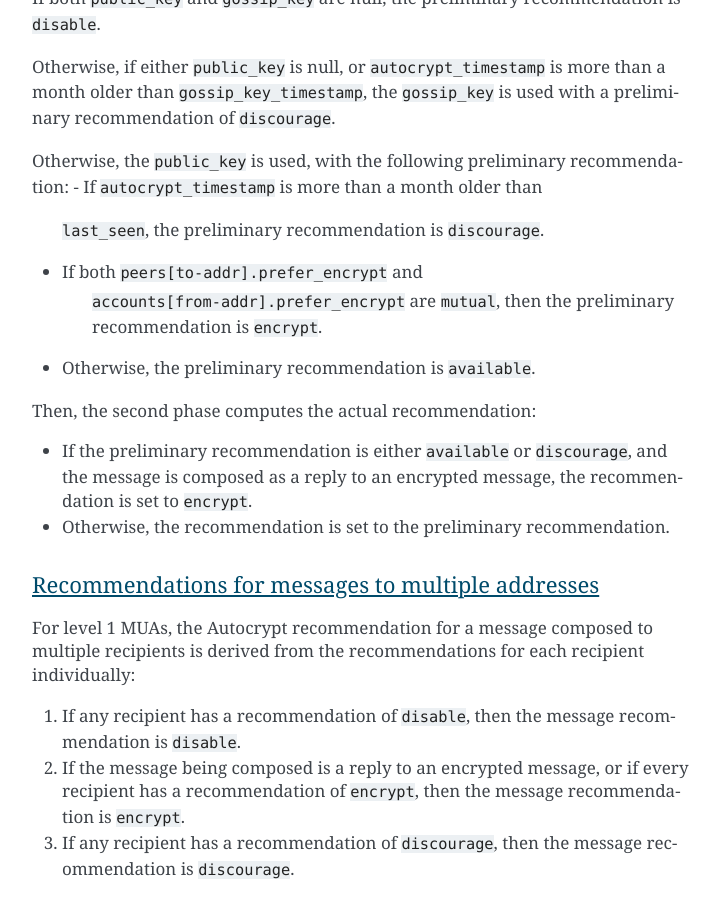
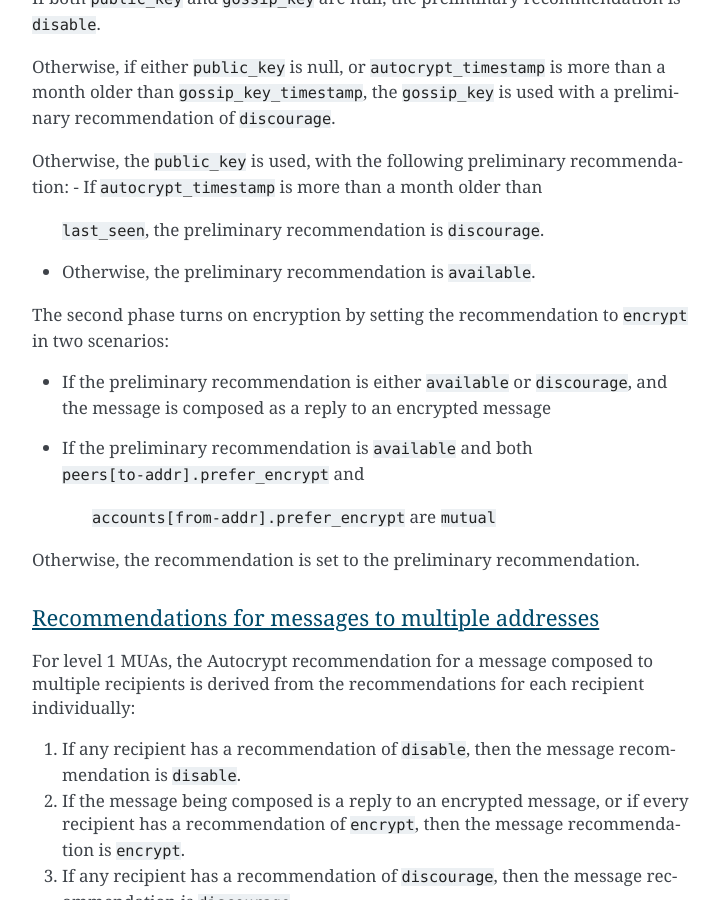
Before and after one commit to autocrypt/autocrypt, a Sphinx documentation site: the page built from doc/level1.rst, in a window 1280 px wide and 900 px high, scrolled down 9444 px. Shown: the whole window, without its empty margins (388-1108 px from the left). Built offline with Sphinx 7.4.7, drawn with Linux system fonts in a browser that asks for light colours.

Commit message:
minor: recommend encrypt in the second phase only

```diff
--- a/doc/level1.rst
+++ b/doc/level1.rst
@@ -444,18 +444,19 @@ Otherwise, the ``public_key`` is used, with the following preliminary
 recommendation:
 - If ``autocrypt_timestamp`` is more than a month older than
   ``last_seen``, the preliminary recommendation is ``discourage``.
-- If both ``peers[to-addr].prefer_encrypt`` and
-   ``accounts[from-addr].prefer_encrypt`` are ``mutual``, then the
-   preliminary recommendation is ``encrypt``.
 - Otherwise, the preliminary recommendation is ``available``.
 
-Then, the second phase computes the actual recommendation:
+The second phase turns on encryption by setting the recommendation
+to ``encrypt`` in two scenarios:
 
 - If the preliminary recommendation is either ``available`` or
   ``discourage``, and the message is composed as a reply to an
-  encrypted message, the recommendation is set to ``encrypt``.
-- Otherwise, the recommendation is set to the preliminary
-  recommendation.
+  encrypted message
+- If the preliminary recommendation is ``available`` and
+  both ``peers[to-addr].prefer_encrypt`` and
+   ``accounts[from-addr].prefer_encrypt`` are ``mutual``
+
+Otherwise, the recommendation is set to the preliminary recommendation.
 
 Recommendations for messages to multiple addresses
 ~~~~~~~~~~~~~~~~~~~~~~~~~~~~~~~~~~~~~~~~~~~~~~~~~~
```
